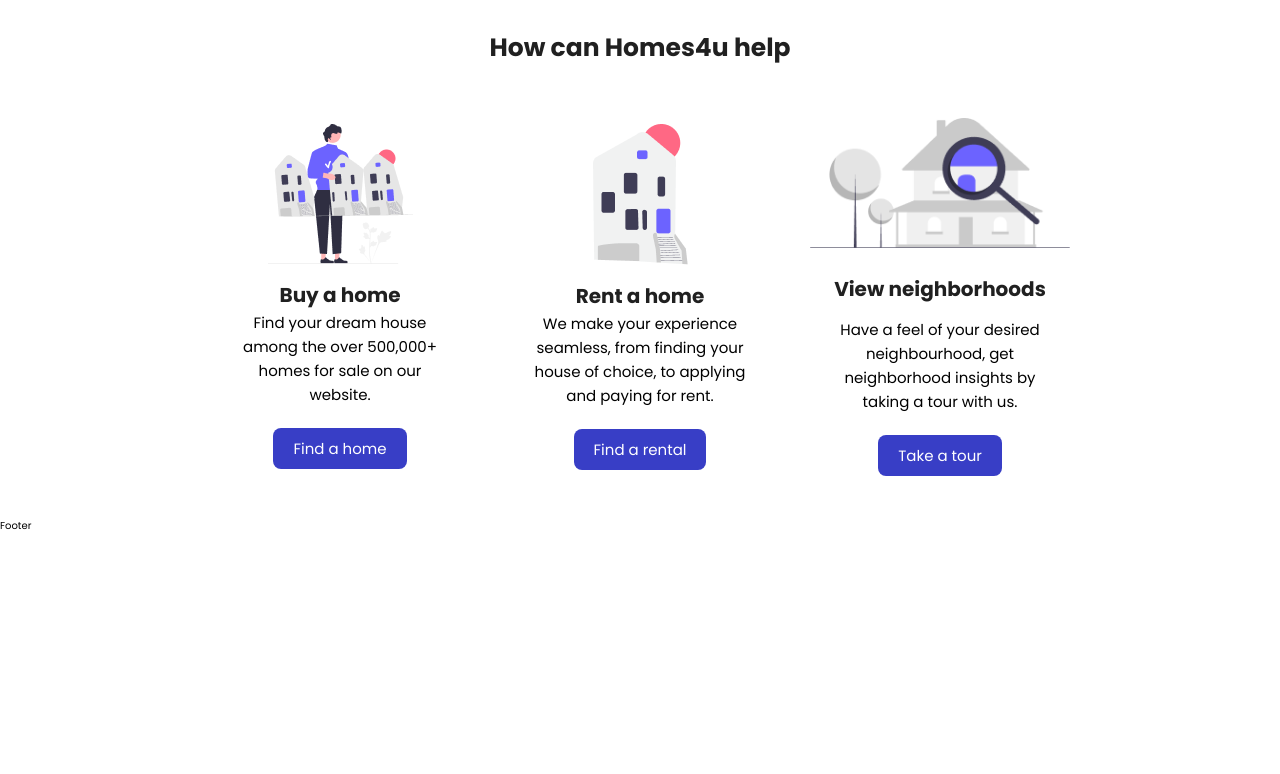
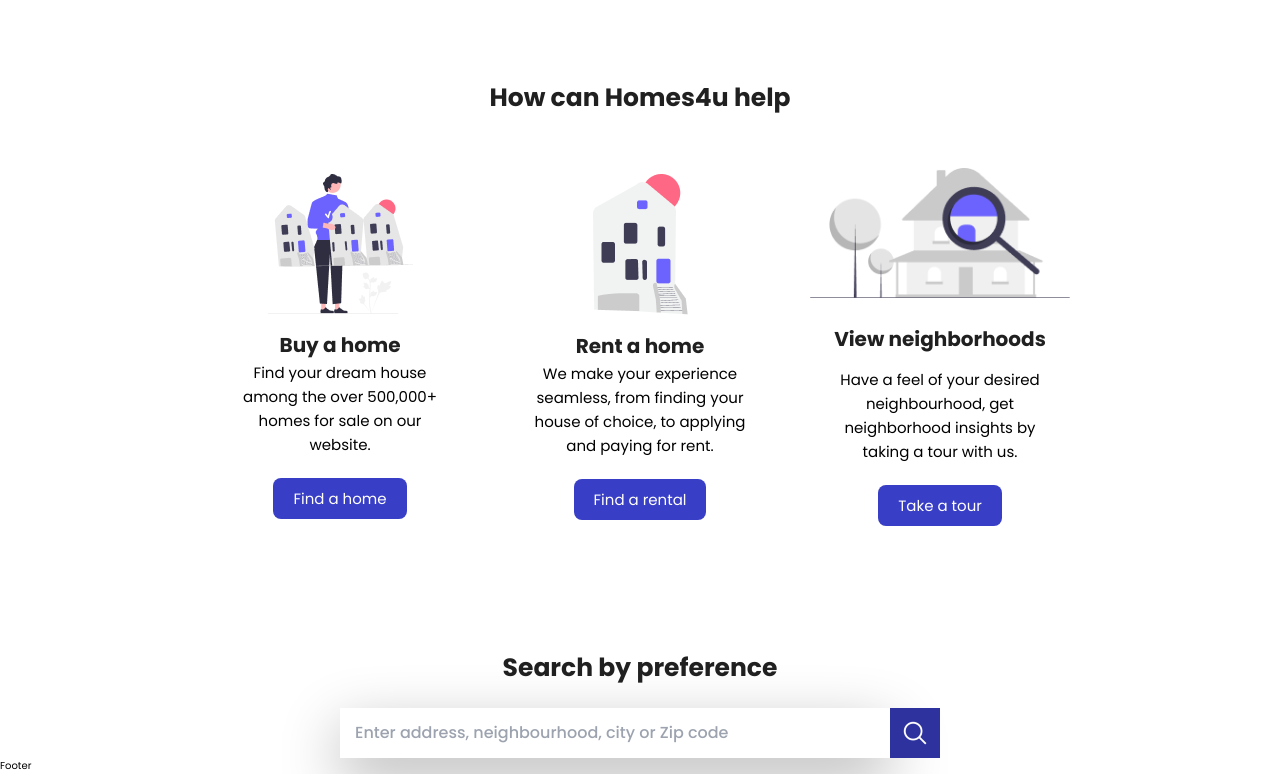
Before and after one commit to IveeDev/homes4u, a React (Vite) app: page / in a window 1280 px wide. Shown: the part 1842-2616 px from the top of the page. Before the commit the page ends 2376 px from the top, so only its background shows below. Built offline with nearby package versions, Linux system fonts and the light colour scheme.

Commit message:
Create search preference section.

```diff
--- a/src/components/searchInput/SearchInput.scss
+++ b/src/components/searchInput/SearchInput.scss
@@ -2,9 +2,9 @@
   .search {
     display: flex;
     align-items: flex-end;
-    background-color: red;
 
     &__input {
+      box-shadow: var(--shadow-dark);
       input {
         border: none;
         padding: 0 1.5rem;
@@ -13,6 +13,7 @@
         outline: none;
         font-size: 1.6rem;
         font-weight: 500;
+        background-color: rgba(255, 255, 255, 1);
       }
     }
 
--- a/src/index.scss
+++ b/src/index.scss
@@ -49,3 +49,9 @@
   font-weight: 400;
   line-height: 1.6;
 }
+
+.section-header {
+  font-size: 2.5rem;
+  font-weight: 700;
+  color: var(--text-color-bold);
+}
--- a/src/pages/home/Home.scss
+++ b/src/pages/home/Home.scss
@@ -67,7 +67,6 @@
   }
 
   // Features
-
   .features {
     margin-top: 5rem;
     display: flex;
@@ -122,4 +121,20 @@
       }
     }
   }
+
+  // search by preference
+  .search {
+    margin-top: 5rem;
+    display: flex;
+    justify-content: center;
+
+    &__container {
+      margin: 0 auto;
+      text-align: center;
+
+      .search__header {
+        transform: translateY(3rem);
+      }
+    }
+  }
 }
--- a/src/pages/home/Home.tsx
+++ b/src/pages/home/Home.tsx
@@ -21,12 +21,14 @@
 import { NavLink } from "react-router-dom";
 import Feature from "../../components/features/Feature";
 import HomeBtn from "../../components/homeBtn/HomeBtn";
+import SearchInput from "../../components/searchInput/SearchInput";
 
 const Home = () => {
   return (
     <section className="home">
       <Banner />
 
+      {/* Explore homes */}
       <div className="explore">
         <div className="container">
           <h1 className="container__text-primary">Check Homes4u</h1>
@@ -133,9 +135,10 @@
         </div>
       </div>
 
+      {/* feature. What we offer */}
       <div className="features">
         <div className="features__container">
-          <h1 className="features__header">How can Homes4u help</h1>
+          <h1 className="section-header">How can Homes4u help</h1>
           <div className="features__grid">
             <Feature>
               <img src={agent} alt="agent" className="features__img" />
@@ -172,6 +175,16 @@
           </div>
         </div>
       </div>
+
+      {/* search by preference */}
+      <div className="search">
+        <div className="search__container">
+          <h3 className="section-header search__header">
+            Search by preference
+          </h3>
+          <SearchInput />
+        </div>
+      </div>
     </section>
   );
 };
```
